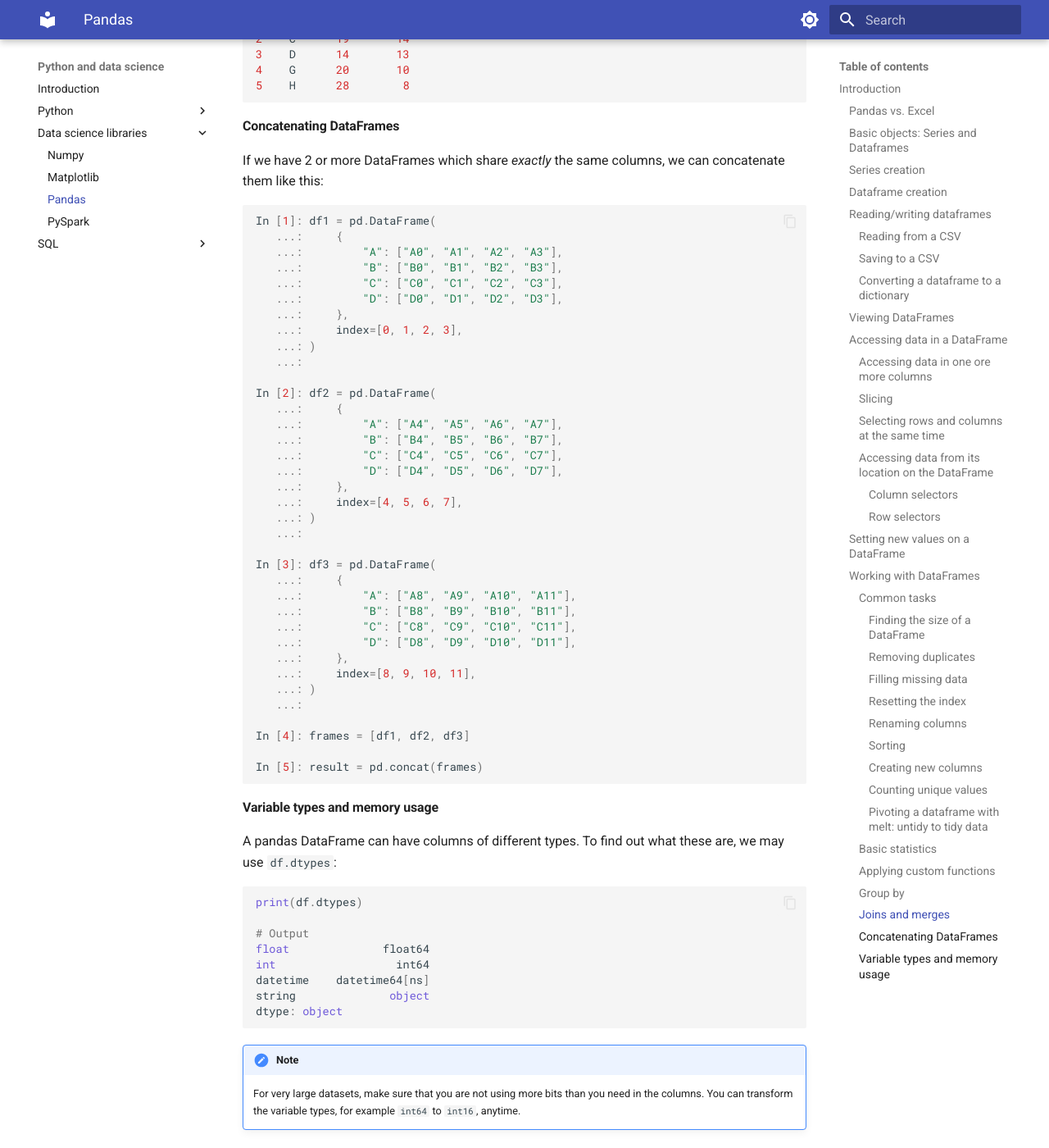
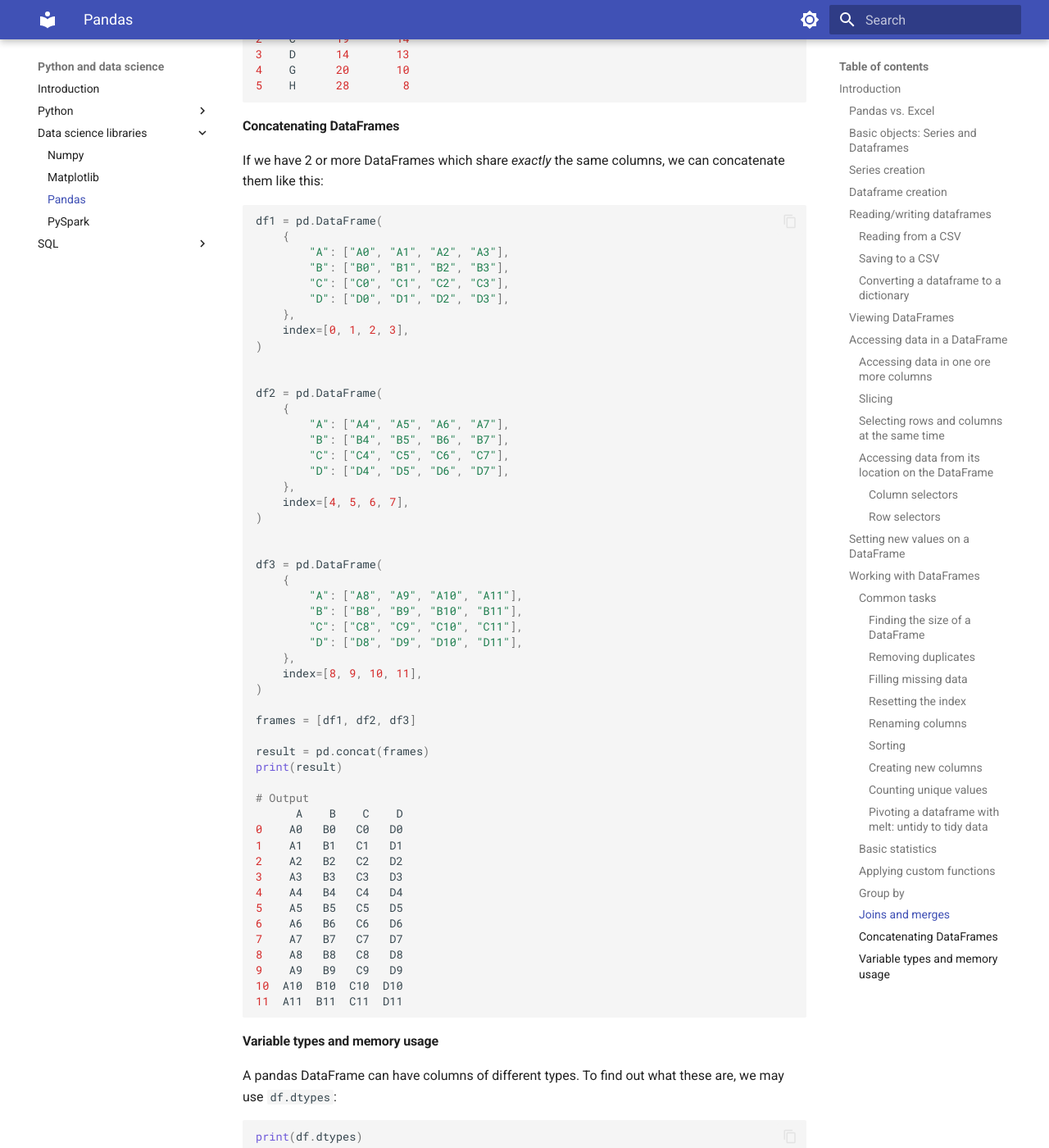
Before and after one commit to gerardpc/python-course, an MkDocs documentation site: the page built from docs/programming/python_libraries/pandas.md, in a window 1280 px wide and 1400 px high, scrolled down 20872 px. Shown: the whole window at 82% size. Built offline with MkDocs 1.6.1 and Material for MkDocs 9.7.7, drawn with Linux system fonts in a browser that asks for light colours.

Commit message:
update pandas concat

````diff
--- a/docs/programming/python_libraries/pandas.md
+++ b/docs/programming/python_libraries/pandas.md
@@ -993,42 +993,57 @@
 concatenate them like this:
 
 ```python
-In [1]: df1 = pd.DataFrame(
-   ...:     {
-   ...:         "A": ["A0", "A1", "A2", "A3"],
-   ...:         "B": ["B0", "B1", "B2", "B3"],
-   ...:         "C": ["C0", "C1", "C2", "C3"],
-   ...:         "D": ["D0", "D1", "D2", "D3"],
-   ...:     },
-   ...:     index=[0, 1, 2, 3],
-   ...: )
-   ...:
+df1 = pd.DataFrame(
+    {
+        "A": ["A0", "A1", "A2", "A3"],
+        "B": ["B0", "B1", "B2", "B3"],
+        "C": ["C0", "C1", "C2", "C3"],
+        "D": ["D0", "D1", "D2", "D3"],
+    },
+    index=[0, 1, 2, 3],
+)
 
-In [2]: df2 = pd.DataFrame(
-   ...:     {
-   ...:         "A": ["A4", "A5", "A6", "A7"],
-   ...:         "B": ["B4", "B5", "B6", "B7"],
-   ...:         "C": ["C4", "C5", "C6", "C7"],
-   ...:         "D": ["D4", "D5", "D6", "D7"],
-   ...:     },
-   ...:     index=[4, 5, 6, 7],
-   ...: )
-   ...:
 
-In [3]: df3 = pd.DataFrame(
-   ...:     {
-   ...:         "A": ["A8", "A9", "A10", "A11"],
-   ...:         "B": ["B8", "B9", "B10", "B11"],
-   ...:         "C": ["C8", "C9", "C10", "C11"],
-   ...:         "D": ["D8", "D9", "D10", "D11"],
-   ...:     },
-   ...:     index=[8, 9, 10, 11],
-   ...: )
-   ...:
+df2 = pd.DataFrame(
+    {
+        "A": ["A4", "A5", "A6", "A7"],
+        "B": ["B4", "B5", "B6", "B7"],
+        "C": ["C4", "C5", "C6", "C7"],
+        "D": ["D4", "D5", "D6", "D7"],
+    },
+    index=[4, 5, 6, 7],
+)
 
-In [4]: frames = [df1, df2, df3]
 
-In [5]: result = pd.concat(frames)
+df3 = pd.DataFrame(
+    {
+        "A": ["A8", "A9", "A10", "A11"],
+        "B": ["B8", "B9", "B10", "B11"],
+        "C": ["C8", "C9", "C10", "C11"],
+        "D": ["D8", "D9", "D10", "D11"],
+    },
+    index=[8, 9, 10, 11],
+)
+
+frames = [df1, df2, df3]
+
+result = pd.concat(frames)
+print(result)
+
+# Output
+      A    B    C    D
+0    A0   B0   C0   D0
+1    A1   B1   C1   D1
+2    A2   B2   C2   D2
+3    A3   B3   C3   D3
+4    A4   B4   C4   D4
+5    A5   B5   C5   D5
+6    A6   B6   C6   D6
+7    A7   B7   C7   D7
+8    A8   B8   C8   D8
+9    A9   B9   C9   D9
+10  A10  B10  C10  D10
+11  A11  B11  C11  D11
 ```
 
 #### Variable types and memory usage
````
